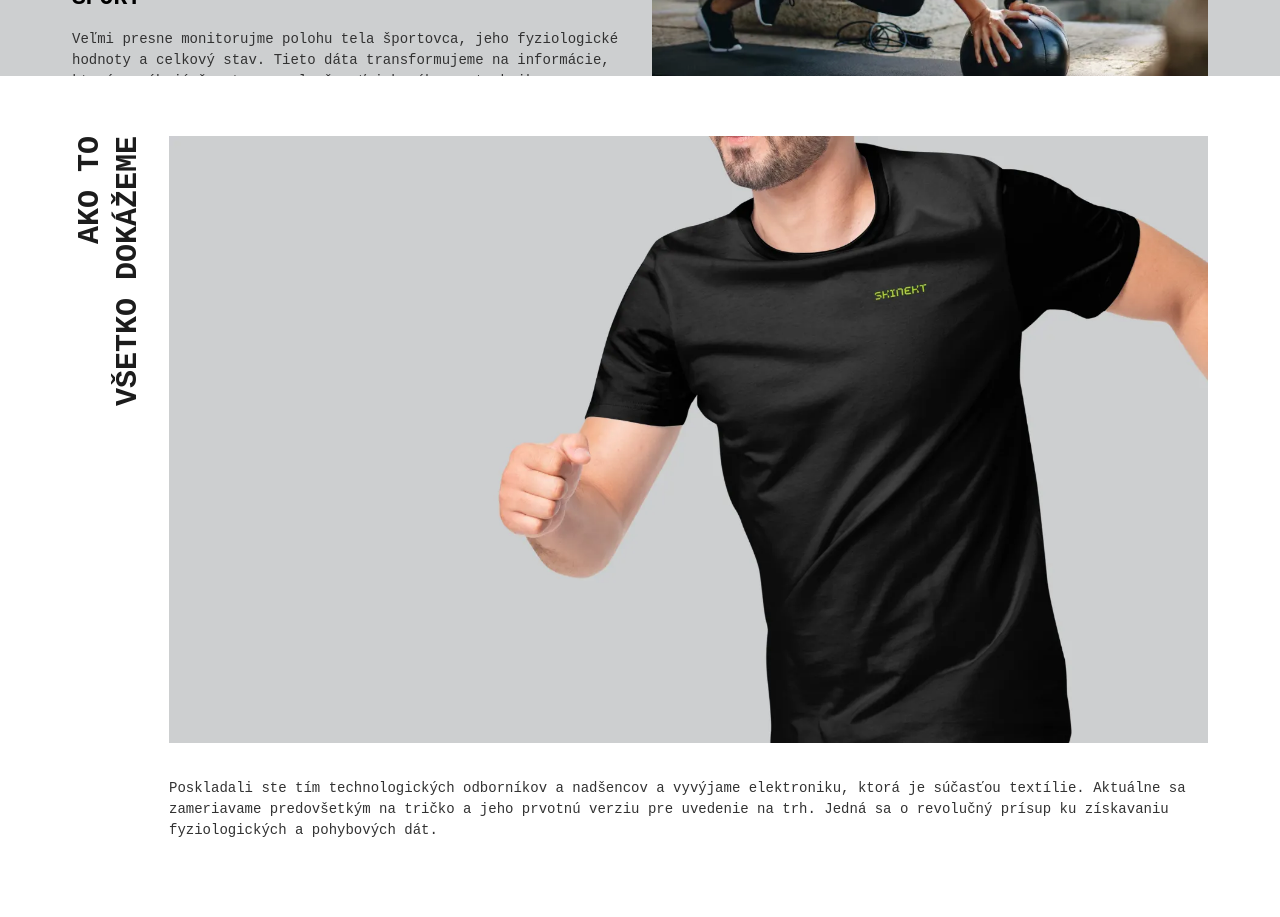
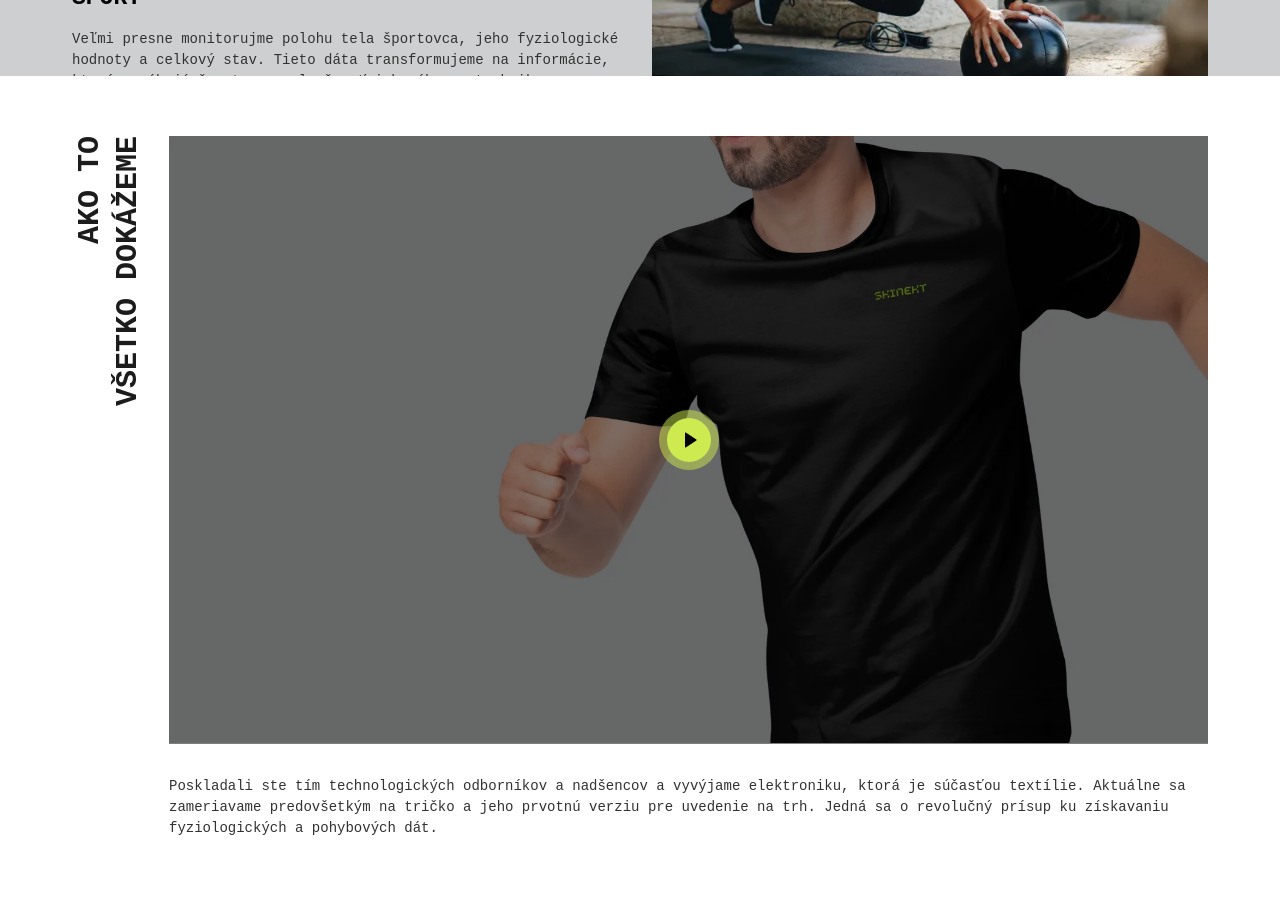
Before and after one commit to MichalTrubini/SPRAVIM_job2, a React (Create React App) app: page / in a window 1280 px wide. Shown: the part 2120-3037 px from the top of the page. Built offline with nearby package versions, Linux system fonts and the light colour scheme; a web font is replaced by a local one.

Commit message:
video play WIP

```diff
--- a/package.json
+++ b/package.json
@@ -8,6 +8,7 @@
     "@testing-library/user-event": "^13.5.0",
     "react": "^18.2.0",
     "react-dom": "^18.2.0",
+    "react-player": "^2.11.0",
     "react-scripts": "5.0.1",
     "react-youtube": "^10.1.0",
     "web-vitals": "^2.1.4"
--- a/src/modules/main/video.jsx
+++ b/src/modules/main/video.jsx
@@ -1,18 +1,13 @@
 import styles from "./video.module.css";
 import videoImage from "../../assets/video@2x.webp";
-import YouTube from "react-youtube";
+import ReactPlayer from "react-player";
+import { useState } from "react";
+import playIcon from "../../assets/play-fill.svg";
 
 const Video = () => {
-  const videoID = "3176Sw8A0EE";
+  const [play, setPlay] = useState(false);
 
-  const opts = {
-    height: "290",
-    width: "350",
-    playerVars: {
-      // https://developers.google.com/youtube/player_parameters
-      autoplay: 1,
-    },
-  };
+  const videoURL = "https://www.youtube.com/watch?v=ysz5S6PUM-U";
 
   return (
     <section className={`${styles.video} sitePadding`}>
@@ -23,14 +18,21 @@ const Video = () => {
       </div>
       <div>
         <div className={styles.videoWrapper}>
-          <div className={styles.imageContainer}>
-            <img src={videoImage} alt="video" />
-          </div>
-          <YouTube
-            videoId={videoID}
-            className={styles.videoItem}
-            opts={opts}
-          />
+          {!play ? (
+            <div
+              className={styles.imageContainer}
+              onClick={() => {
+                setPlay(true);
+              }}
+            >
+              <img src={videoImage} alt="video" />
+              <div className={styles.playIcon}>
+                <img src={playIcon} alt="play" />
+              </div>
+            </div>
+          ) : null}
+
+          <ReactPlayer url={videoURL} width="100%" height="100%" className={styles.videoPlayer} playing={play} />
         </div>
         <p className={styles.text}>
           Poskladali ste tím technologických odborníkov a nadšencov a vyvýjame elektroniku, ktorá je súčasťou textílie.
--- a/src/modules/main/video.module.css
+++ b/src/modules/main/video.module.css
@@ -12,12 +12,73 @@
 }
 
 .imageContainer {
-  margin-bottom: 3.2rem;
+  position: absolute;
+  top: 0;
+  bottom: 0;
+  left: 0;
+  right: 0;
+  z-index: 99;
+}
+
+.imageContainer::after {
+  content: '';
+  width: 100%;
+  height: 100%;
+  display: block;
+  position: absolute;
+  top: 0;
+  background-color: rgba(0, 0, 0, 0.5);
+}
+
+.playIcon {
+  position: absolute;
+  z-index: 99;
+  top: 50%;
+  left: 50%;
+  transform: translate(-50%, -50%);
+  width: 60px;
+  height: 60px;
+  background-color: rgba(205, 234, 80, 0.5);
+  display: grid;
+  place-content: center;
+  border-radius: 100%;
+}
+
+.playIcon img {
+  position: relative;
+  z-index: 100;
+}
+
+.playIcon::before {
+  content: '';
+  width: 44px;
+  height: 44px;
+  display: block;
+  position: absolute;
+  z-index: 0;
+  top: 50%;
+  left: 50%;
+  transform: translate(-50%, -50%);
+  background-color: var(--limeGreen);
+  border-radius: 100%;
 }
 
 .text {
   line-height: 1.5;
 }
+
+.videoWrapper {
+  position: relative;
+  margin-bottom: 3.2rem;
+  aspect-ratio: 1.71;
+}
+
+.videoPlayer {
+  position: absolute;
+  top: 0;
+  left: 0;
+}
+
 
 @media screen and (min-width: 1024px) {
   .video {
```
Also changed, not shown: src/assets/play-fill.svg (added), 1 other file (tests, documents, lock files or other folders).
